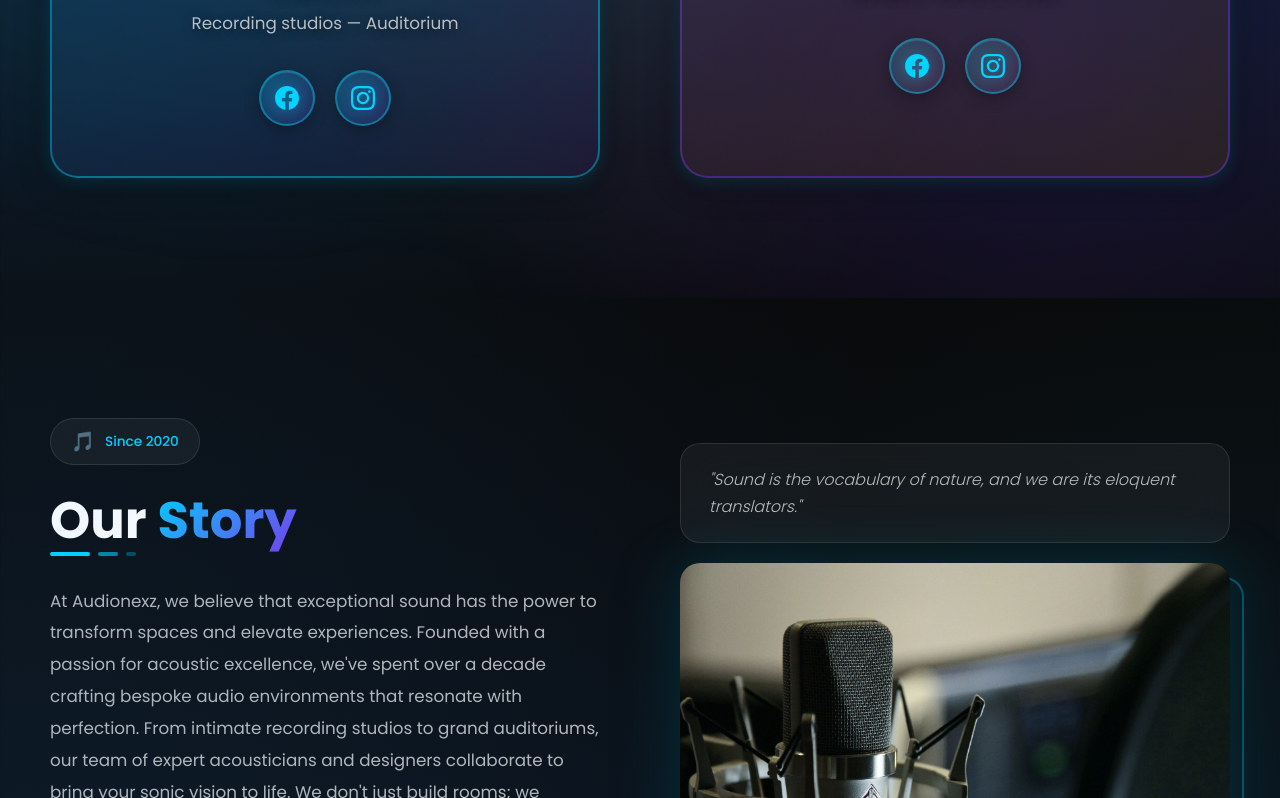
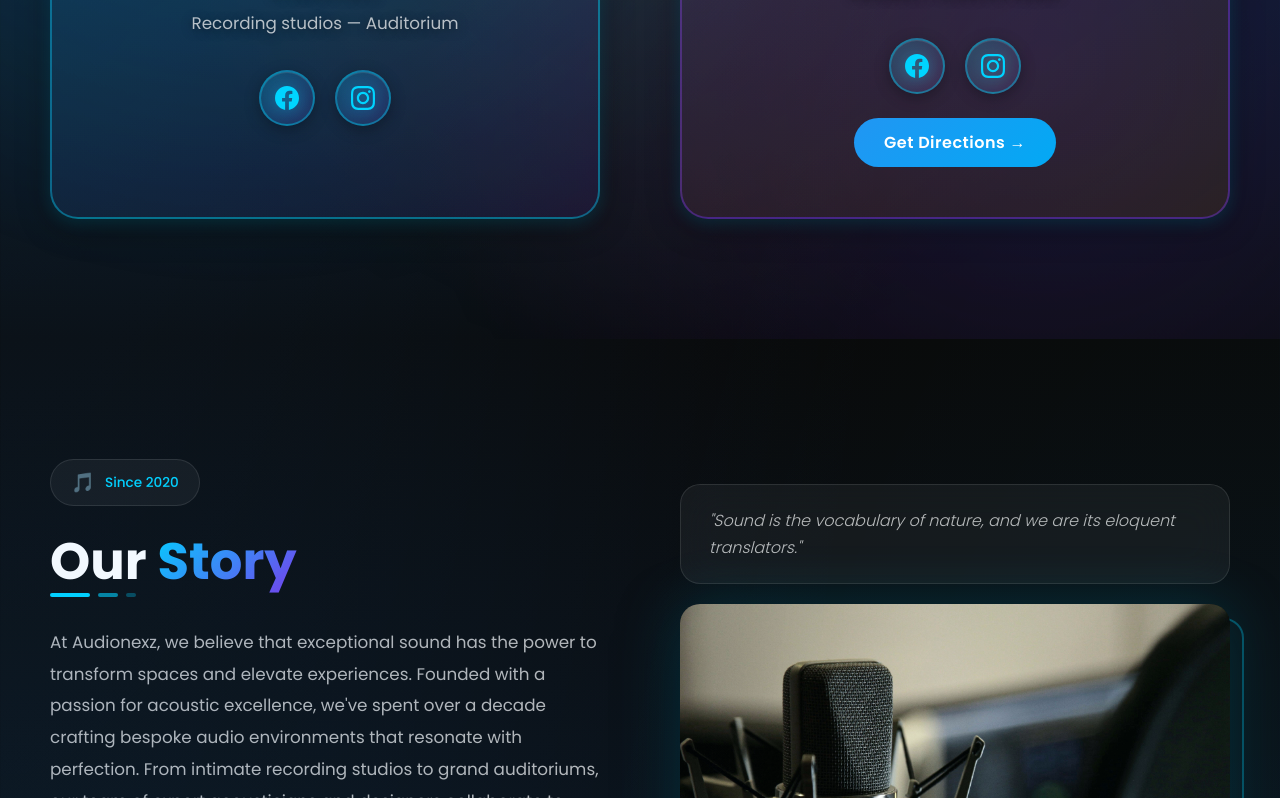
Before and after one commit to Shubhamzio/audionexz-cicd, a React (Vite) app: page / in a window 1280 px wide. Shown: the part 2042-2840 px from the top of the page. Built offline with nearby package versions, Linux system fonts and the light colour scheme.

Commit message:
Commit for the changes

```diff
--- a/package.json
+++ b/package.json
@@ -16,6 +16,7 @@
     "@emailjs/browser": "^4.4.1",
     "react": "^19.1.1",
     "react-dom": "^19.1.1",
+    "react-helmet-async": "^3.0.0",
     "react-icons": "^5.5.0",
     "react-router-dom": "^7.9.5"
   },
--- a/src/components/Home/Home.jsx
+++ b/src/components/Home/Home.jsx
@@ -765,6 +765,15 @@ const Home = () => {
                   </svg>
                 </a>
               </div>
+              <a
+                href="https://maps.google.com/?q=Das+Musicals+Khardah+Kolkata"
+                target="_blank"
+                rel="noopener noreferrer"
+                className="cnt-map-direction-btn"
+                style={{ marginTop: "1.5rem", border: "none", outline: "none" }}
+              >
+                Get Directions →
+              </a>
             </div>
           </div>
         </div>
```
Also changed, not shown: 1 other file (tests, documents, lock files or other folders).
